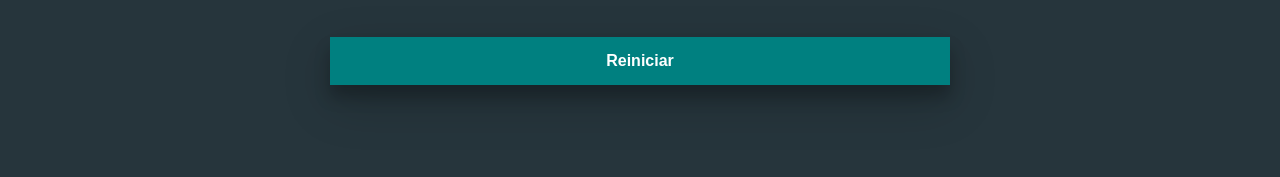
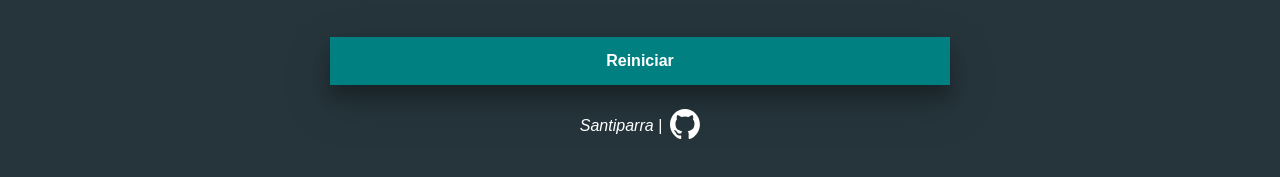
Before and after one commit to Santiparra/piedra-papel-tijera, a plain HTML site: page index.html in a window 1280 px wide. Shown: the part 615-792 px from the top of the page. Drawn offline with Linux system fonts and the light colour scheme.

Commit message:
Añadido footer

```diff
--- a/index.html
+++ b/index.html
@@ -37,8 +37,9 @@
         <div id="utils">
             <button class="botonReinicio">Reiniciar</button>
         </div>
-        <!--<div id="pie">
-            <p>SantiParra 2023</p>
-        </div>-->
+        <div id="pie">
+            <p>Santiparra |</p>
+            <a href="https://github.com/Santiparra"><img src="github-mark-white.svg" alt="Logo de Github conteniendo un link"></a>
+        </div>
     </body>
 </html>
--- a/style.css
+++ b/style.css
@@ -14,7 +14,6 @@ body {
 }
 
 #cabecera,
-#pie,
 .secc-Reglas {
     background-color: #333333;
     color:#F0FFF0;
@@ -132,3 +131,23 @@ body {
 .botonReinicio {
     box-shadow: 0 12px 16px 0 rgba(0,0,0,0.24),0 17px 50px 0 rgba(0,0,0,0.19);
 }
+
+
+#pie {
+    display: flex;
+    align-self: center;
+    justify-content: center;
+    align-items: center;
+    gap: 8px;
+    color: white;
+}
+
+#pie > p {
+    font-style:oblique;
+    color: white;
+}
+
+#pie > a > img {
+    height: 30px;
+    width: 30px;
+}
```
Also changed, not shown: github-mark-white.svg (added).
